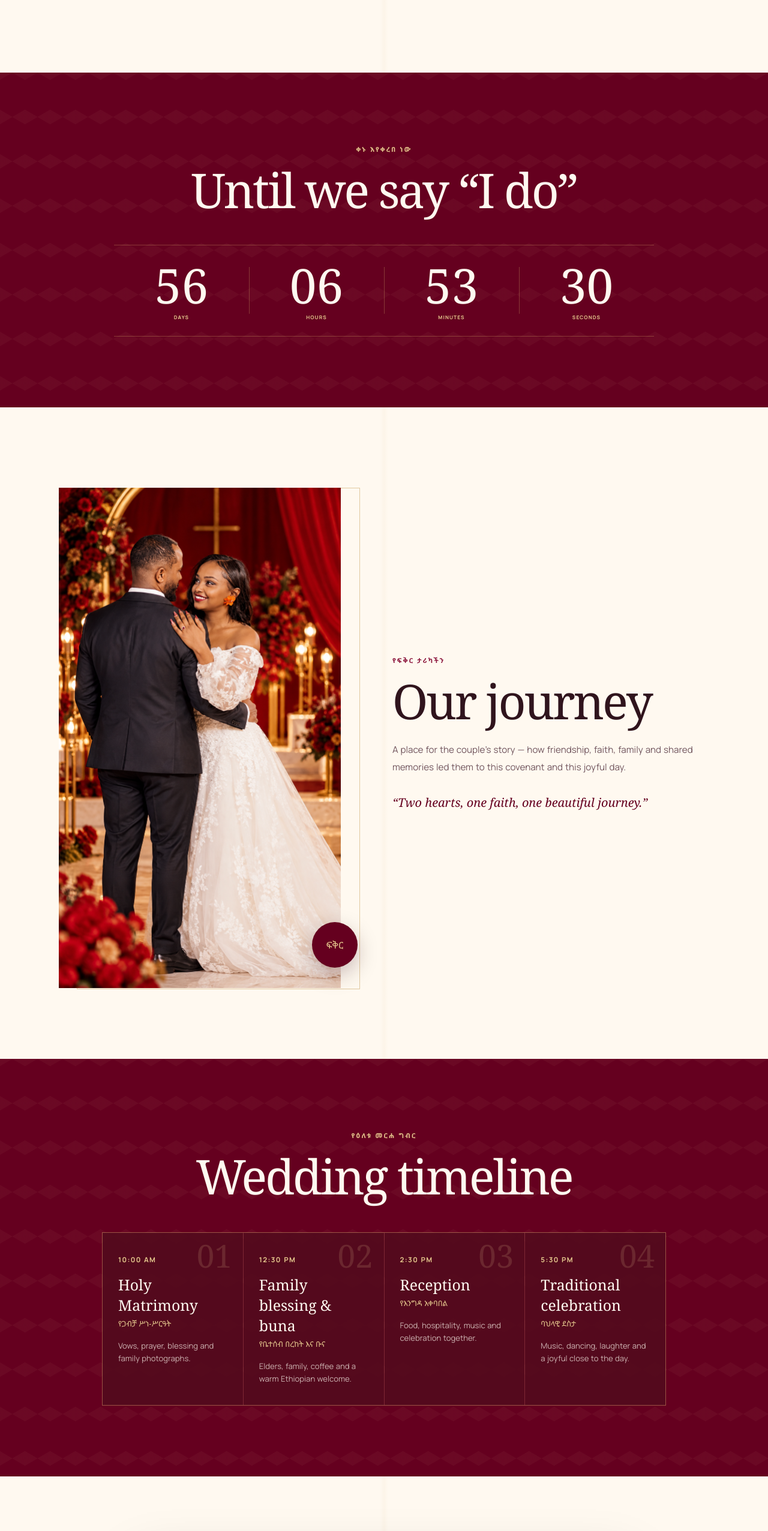
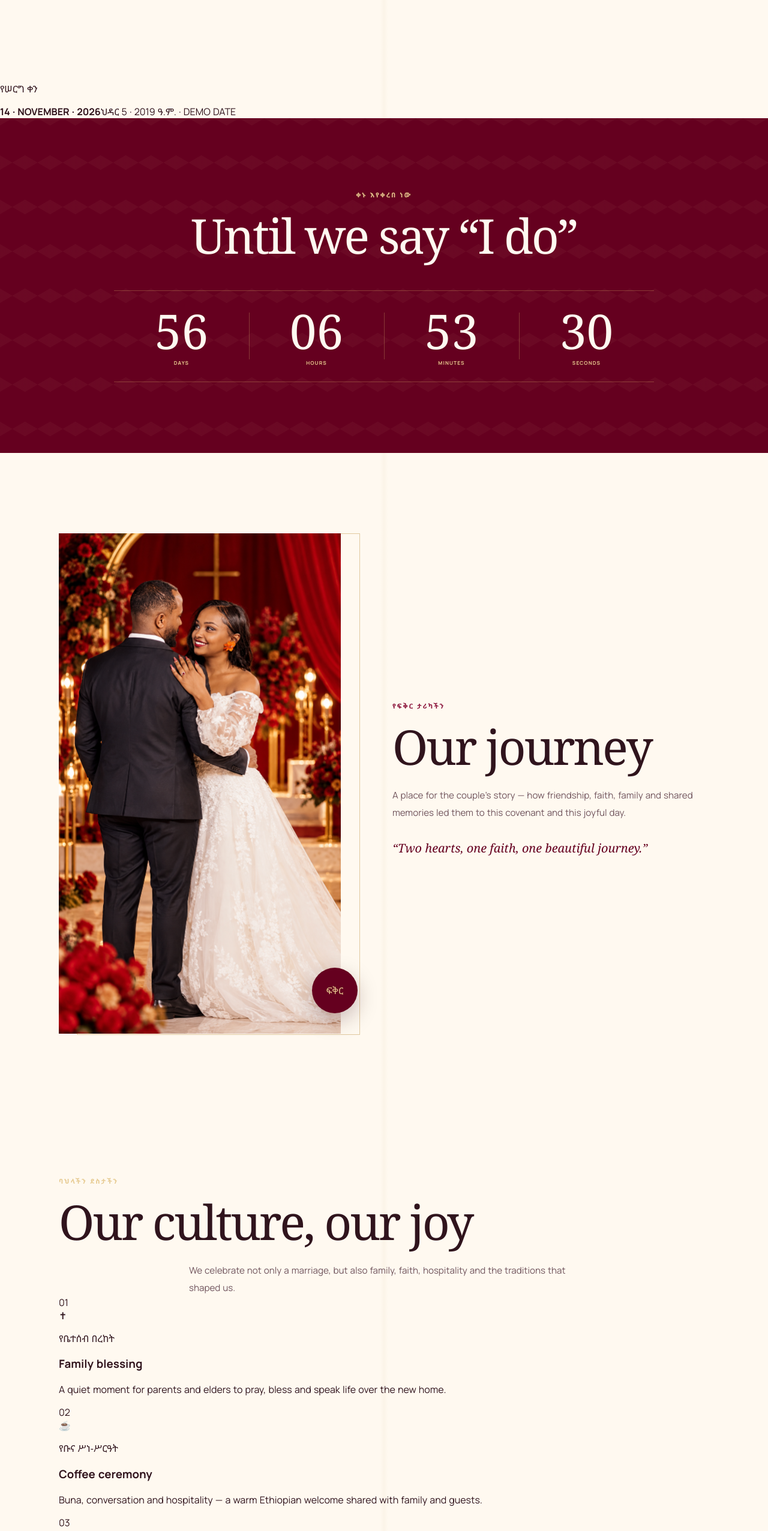
Before and after one commit to yohannesmulugeta/wedding-card, a React (Vite) app: page / in a window 1280 px wide. Shown: the part 1561-4113 px from the top of the page at 60% size. Built offline with nearby package versions, Linux system fonts and the light colour scheme.

Commit message:
Add Ethiopian date and cultural celebration sections

```diff
--- a/src/App.jsx
+++ b/src/App.jsx
@@ -137,6 +137,13 @@ function App() {
         <p className="signature-amharic">{wedding.couple.amharic}</p>
       </section>
 
+      <section className="date-band reveal" aria-label="Wedding date">
+        <div className="date-band__ornament" aria-hidden="true" />
+        <p>የሠርግ ቀን</p>
+        <strong>{wedding.date.gregorian}</strong>
+        <span>{wedding.date.ethiopian}</span>
+      </section>
+
       <section className="countdown-section section reveal">
         <p className="section-kicker">ቀኑ እየቀረበ ነው</p>
         <h2>Until we say “I do”</h2>
@@ -161,9 +168,31 @@ function App() {
         </div>
       </section>
 
+      <section className="culture section reveal">
+        <div className="culture__intro">
+          <p className="section-kicker">{wedding.culture.headingAm}</p>
+          <h2>{wedding.culture.heading}</h2>
+          <p className="section-copy">{wedding.culture.intro}</p>
+        </div>
+
+        <div className="culture__moments">
+          {wedding.culture.moments.map((moment, index) => (
+            <article className="culture-card" key={moment.title}>
+              <div className="culture-card__number">0{index + 1}</div>
+              <div className="culture-card__symbol" aria-hidden="true">
+                {index === 0 ? "✝" : index === 1 ? "☕" : "✦"}
+              </div>
+              <p className="culture-card__amharic">{moment.titleAm}</p>
+              <h3>{moment.title}</h3>
+              <p>{moment.body}</p>
+            </article>
+          ))}
+        </div>
+      </section>
+
       <section className="timeline-section section reveal">
         <p className="section-kicker">የዕለቱ መርሐ ግብር</p>
-        <h2>Wedding timeline</h2>
+        <h2>Our wedding day</h2>
 
         <div className="timeline">
           {wedding.events.map((event, index) => (
@@ -180,7 +209,7 @@ function App() {
 
       <section className="venue section reveal">
         <div className="venue__card">
-          <p className="section-kicker">ቦታው</p>
+          <p className="section-kicker">ቦታው · THE VENUE</p>
           <h2>Meet us in Addis</h2>
           <p className="venue__name">{wedding.venue.name}</p>
           <p>{wedding.venue.address}</p>
@@ -204,8 +233,8 @@ function App() {
       </section>
 
       <section className="gallery section reveal">
-        <p className="section-kicker">የእኛ ትዝታዎች</p>
-        <h2>A glimpse of us</h2>
+        <p className="section-kicker">የእኛ ትዝታዎች · OUR MOMENTS</p>
+        <h2>A glimpse of our journey</h2>
 
         <div className="gallery__grid">
           {wedding.photos.gallery.map((image, index) => (
@@ -225,7 +254,7 @@ function App() {
 
       <section className="details section reveal">
         <div>
-          <p className="section-kicker">GOOD TO KNOW</p>
+          <p className="section-kicker">ማወቅ ያለብዎት · GOOD TO KNOW</p>
           <h2>A few loving details</h2>
         </div>
 
@@ -241,7 +270,7 @@ function App() {
       </section>
 
       <section className="rsvp-section section reveal">
-        <p className="section-kicker">ከእኛ ጋር ይሆናሉ?</p>
+        <p className="section-kicker">ከእኛ ጋር ይሆናሉ? · KINDLY RSVP</p>
         <h2>Will you celebrate with us?</h2>
         <p>{wedding.rsvp.deadline}</p>
 
```
